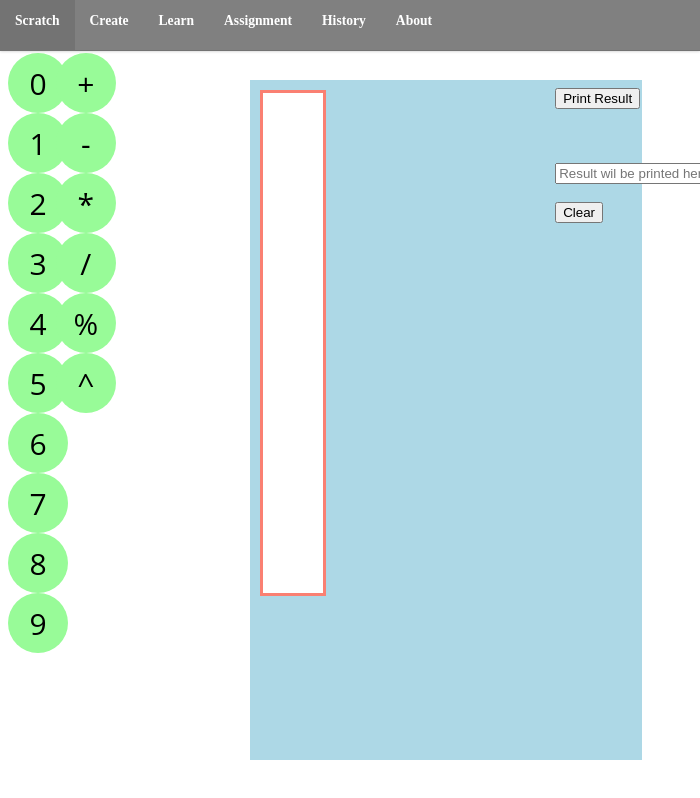
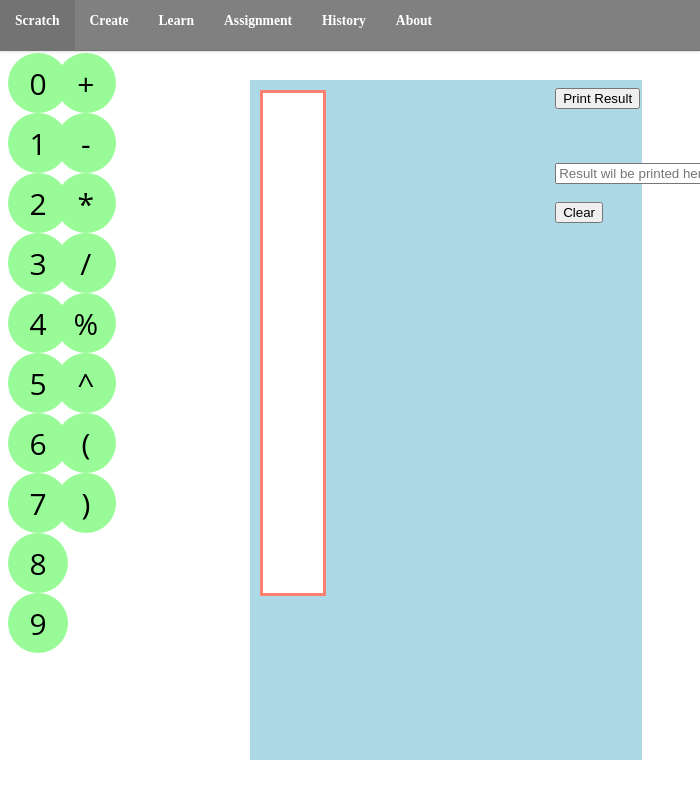
Before and after one commit to harshkavdikar1/Interactive-Math-Playground, an Electron app: page app/home.html in a window 700 px wide. Shown: the top 798 px of the page. Drawn offline with Linux system fonts and the light colour scheme; no server answers.

Commit message:
US#70 Task#71

```diff
--- a/app/home.html
+++ b/app/home.html
@@ -90,6 +90,12 @@
 				<div id="106"  draggable="true"  class="operator">
 					<span id="operatorText">^</span>
 				</div>
+				<div id="107"  draggable="true"  class="operator">
+					<span id="operatorText">(</span>
+				</div>
+				<div id="108"  draggable="true"  class="operator">
+					<span id="operatorText">)</span>
+				</div>
 			</div>
 		</div>
 
--- a/app/home.js
+++ b/app/home.js
@@ -106,7 +106,7 @@ function recreateOperators() {
     var operatorWrapper = document.getElementById("optorWrapper");
     operatorWrapper.innerHTML = "";
     var numberDoc = document.createDocumentFragment();
-		operands = ['+','-','*','/','%','^'];
+		operands = ['+','-','*','/','%','^','(',')'];
 
     for (var i = 0; i < operands.length; i++) {
         var numberDiv = document.createElement("div");
```
